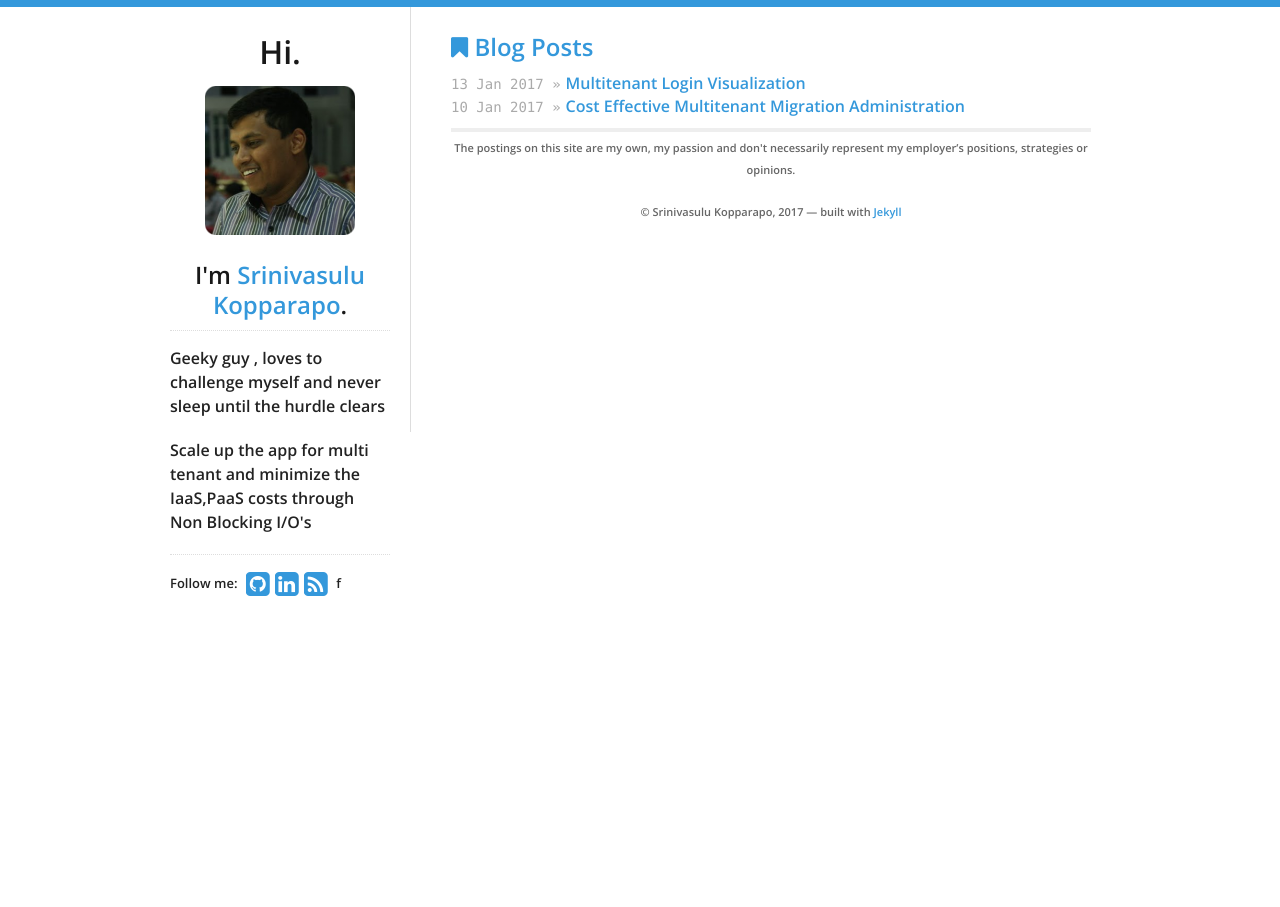
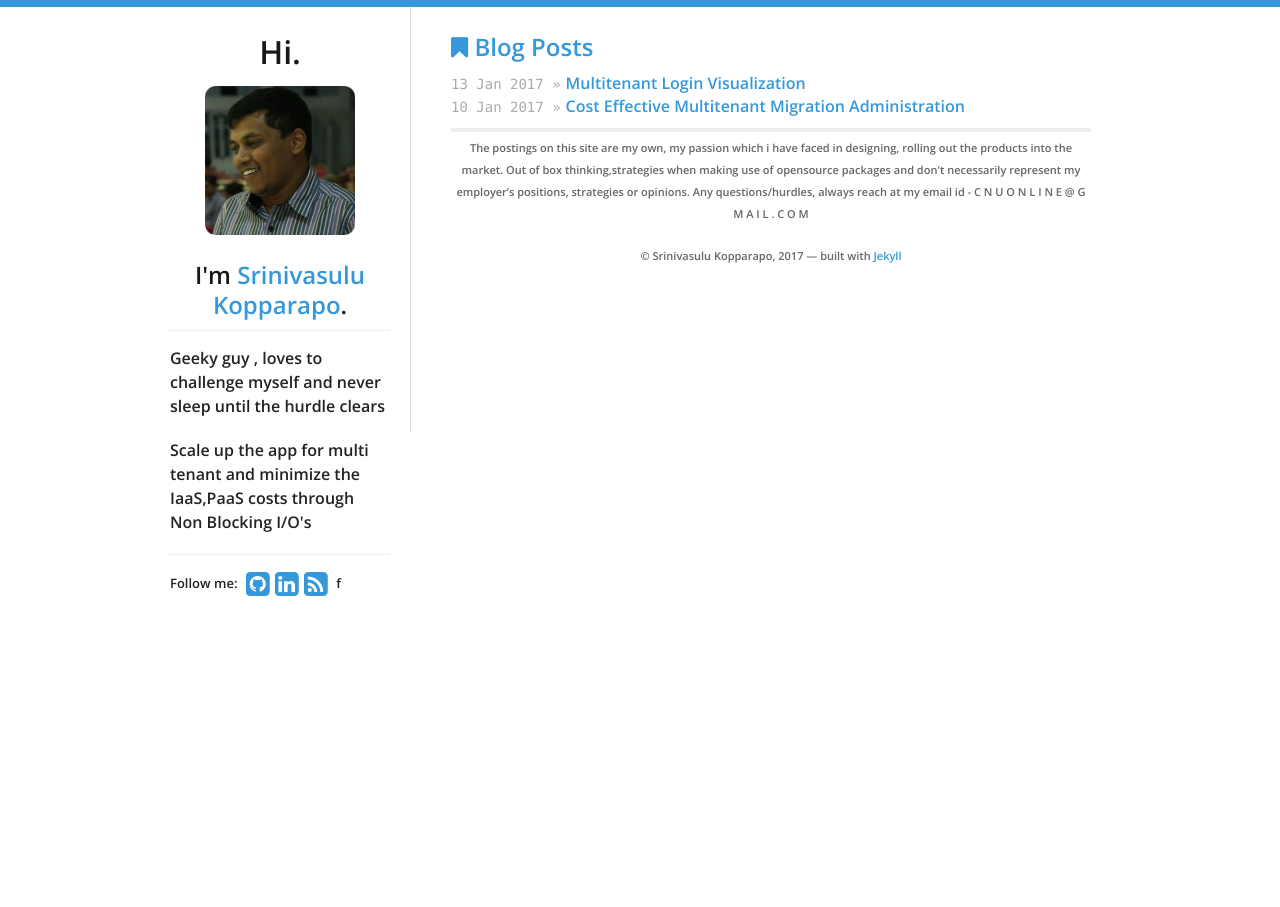
Before and after one commit to cnuonline/cnuonline.github.io, a Jekyll site: the page built from index.html, in a window 1280 px wide. Built offline with Jekyll 4.4.1, drawn with Linux system fonts in a browser that asks for light colours; nearby versions of some CDN libraries.

Commit message:
Update footer.html
Updated the footer

```diff
--- a/_includes/footer.html
+++ b/_includes/footer.html
@@ -1,8 +1,10 @@
 <div class="disclaimer">
   {% if site.data.theme.show_disclaimer %}
   <p>
-    The postings on this site are my own, my passion and don't necessarily represent my
+    The postings on this site are my own, my passion which i have faced in designing, rolling out the products into the market.
+    Out of box thinking,strategies when making use of opensource packages  and don't necessarily represent my
     employer’s positions, strategies or opinions.
+    Any questions/hurdles, always reach at my email id -  C N U O N L I N E @ G M A I  L . C O M
   </p>
   {% endif %}
 
```
